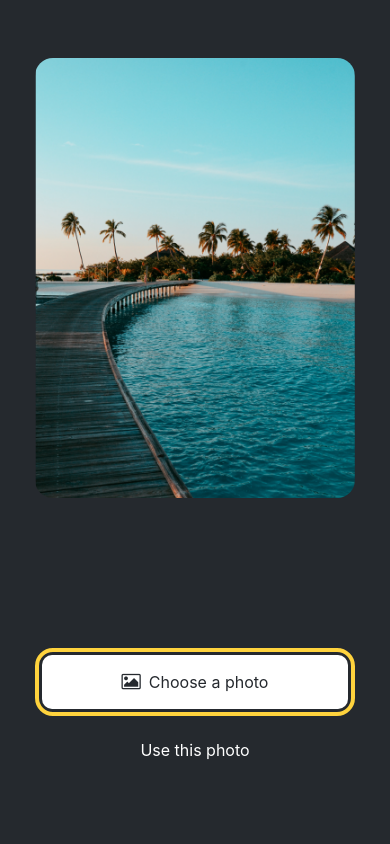
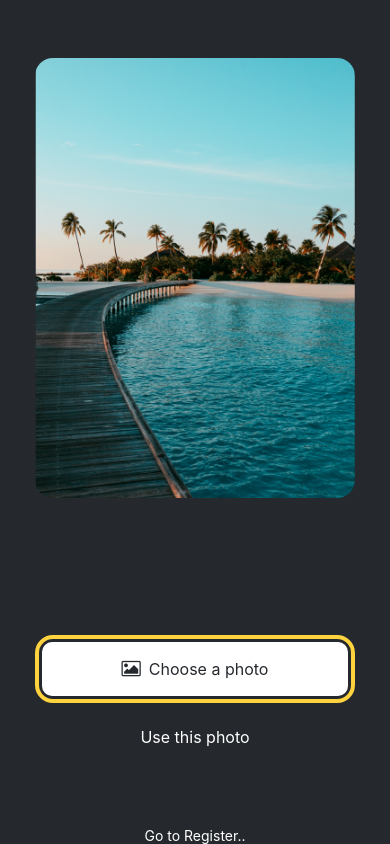
Before and after one commit to storytales-project/app, a React Native app: screen /PlayStory in a window 390 px wide. Built offline with nearby package versions, Linux system fonts and the light colour scheme.

Commit message:
register

```diff
--- a/App.js
+++ b/App.js
@@ -4,6 +4,7 @@ import * as React from 'react';
 import { View, Text, Button } from 'react-native';
 import { NavigationContainer } from '@react-navigation/native';
 import { createNativeStackNavigator } from '@react-navigation/native-stack';
+import { createBottomTabNavigator } from '@react-navigation/bottom-tabs';
 import Login from './screens/Login';
 import Register from './screens/Register';
 import PlayStory from './screens/PlayStory';
@@ -30,6 +31,8 @@ function DetailsScreen() {
 
 const Stack = createNativeStackNavigator();
 
+const Tab = createBottomTabNavigator();
+
 function App() {
     return (
         <NavigationContainer>
--- a/package.json
+++ b/package.json
@@ -10,6 +10,7 @@
   },
   "dependencies": {
     "@apollo/client": "^3.10.4",
+    "@react-navigation/bottom-tabs": "^6.5.20",
     "@react-navigation/native": "^6.1.17",
     "@react-navigation/native-stack": "^6.9.26",
     "expo": "~51.0.6",
--- a/screens/PlayStory.js
+++ b/screens/PlayStory.js
@@ -1,6 +1,6 @@
 import { useState } from 'react';
 import { StatusBar } from 'expo-status-bar';
-import { StyleSheet, View } from 'react-native';
+import { StyleSheet, Text, TouchableHighlight, View } from 'react-native';
 import * as ImagePicker from 'expo-image-picker';
 
 import ImageViewer from '../components/ImageViewer';
@@ -10,7 +10,7 @@ import Button from '../components/Button';
 
 const PlaceholderImage = require('../assets/background-image.png');
 
-export default function PlayStory() {
+export default function PlayStory({ navigation }) {
     const [showAppOptions, setShowAppOptions] = useState(false);
     const [selectedImage, setSelectedImage] = useState(null);
 
@@ -62,6 +62,9 @@ export default function PlayStory() {
                     />
                 </View>
             )}
+            <TouchableHighlight style={{}} onPress={() => navigation.navigate('Register')}>
+                <Text style={{ textAlign: "center", color: "white" }}>Go to Register..</Text>
+            </TouchableHighlight>
             <StatusBar style="auto" />
         </View>
     );
```
Also changed, not shown: assets/background.png, 1 other file (tests, documents, lock files or other folders).
